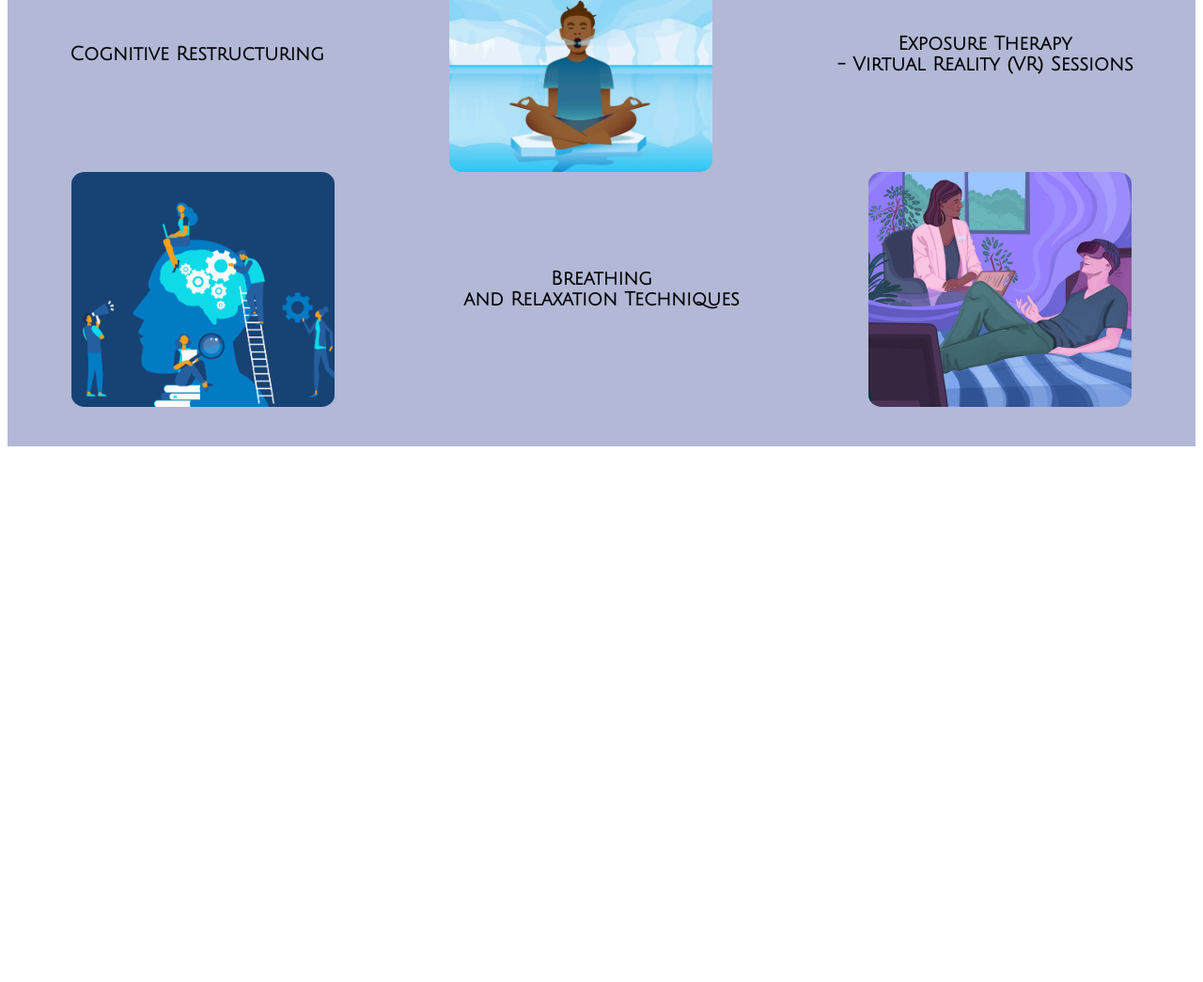
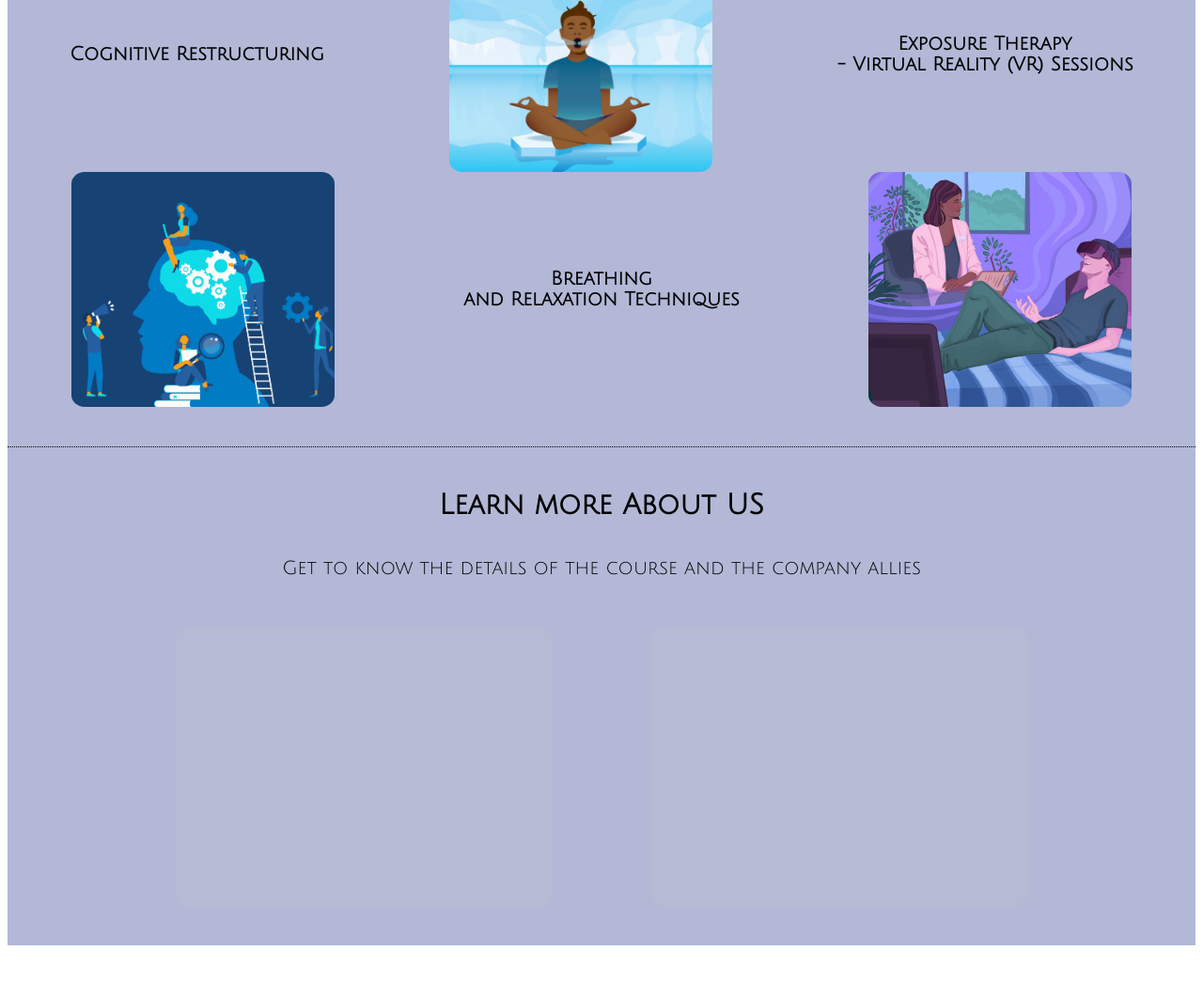
Before and after one commit to Nleontev/Flying_and_height_fear_course, a plain HTML site: page index.html in a window 1280 px wide. Shown: the part 983-2028 px from the top of the page at 94% size. Before the commit the page ends 1466 px from the top, so only its background shows below. Drawn offline with Linux system fonts and the light colour scheme.

Commit message:
In about us section headers are done and blocks are ready to be filled

```diff
--- a/assets/css/style.css
+++ b/assets/css/style.css
@@ -3,7 +3,7 @@ body{
     font-family: "Julius Sans One";
 }
 
-footer{
+header{
     width: 100%;
     height: 100px;
     background-color: #B2B8D6;
@@ -85,6 +85,7 @@ video {
     width: 100%;
     height: 700px;
     background-color: #B2B8D6;
+    border-bottom: 1px dotted black;
 }
 
 .strategy_image{
@@ -126,3 +127,36 @@ video {
 .strategy_name{
     font-size: 20px;
 }
+.about_section{
+    width: 100%;
+    height: 530px;
+    background-color: #B2B8D6;
+}
+.about_text{
+    text-align: center;
+    padding-top: 20px;
+}
+.about_text h2{
+    margin-bottom:40px;
+    font-size: 30px;
+}
+.about_text p{
+    font-size: 20px;
+}
+.about_inf{
+    width: 80%;
+    display: flex;
+    justify-content:space-around;
+    margin: 0 auto;
+    padding-top: 30px;
+}
+.about_block{
+    background-color: #b6bad2;
+    width: 400px;
+    height: 300px;
+    border-radius: 5%;
+}
+footer{
+    width: 100%;
+    height: 100px;
+}
--- a/index.html
+++ b/index.html
@@ -7,7 +7,7 @@
     <link rel="stylesheet" href="/assets/css/style.css">
 </head>
 <body>
-    <footer>
+    <header>
 
         <div class="course_name_and_logo">
             <p class="course_name">Fly with
@@ -27,7 +27,7 @@
               <li><a href="#">About us</a></li>
             </ul>
           </nav>
-    </footer>
+    </header>
     <section class="introduction">
         <div class="intro_text">
             <h1>Courses for Those who are
@@ -56,8 +56,22 @@
             </div>
         </div>
     </section>
-    <seciton class="anout_us">
+    <section class="about_section">
+        <div class="about_text">
+            <h2>Learn more About US</h2>
+            <p>Get to know the details of the course and the company allies</p>
+        </div>
+        <div class="about_inf">
+            <div class="about_block">
 
-    </seciton>
+            </div>
+            <div class="about_block">
+
+            </div>
+        </div>
+    </section>
+    <footer>
+
+    </footer>
 </body>
 </html>
```
